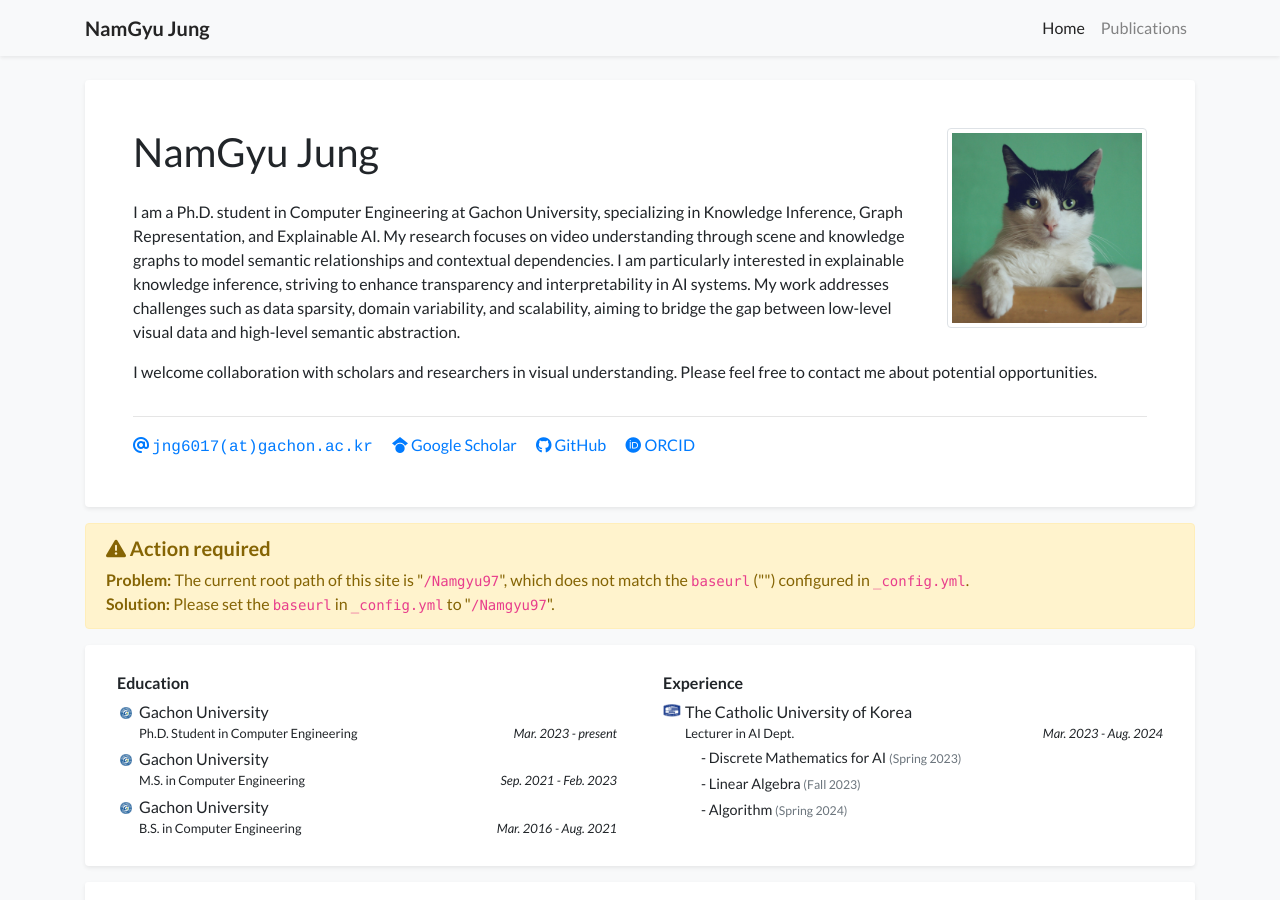
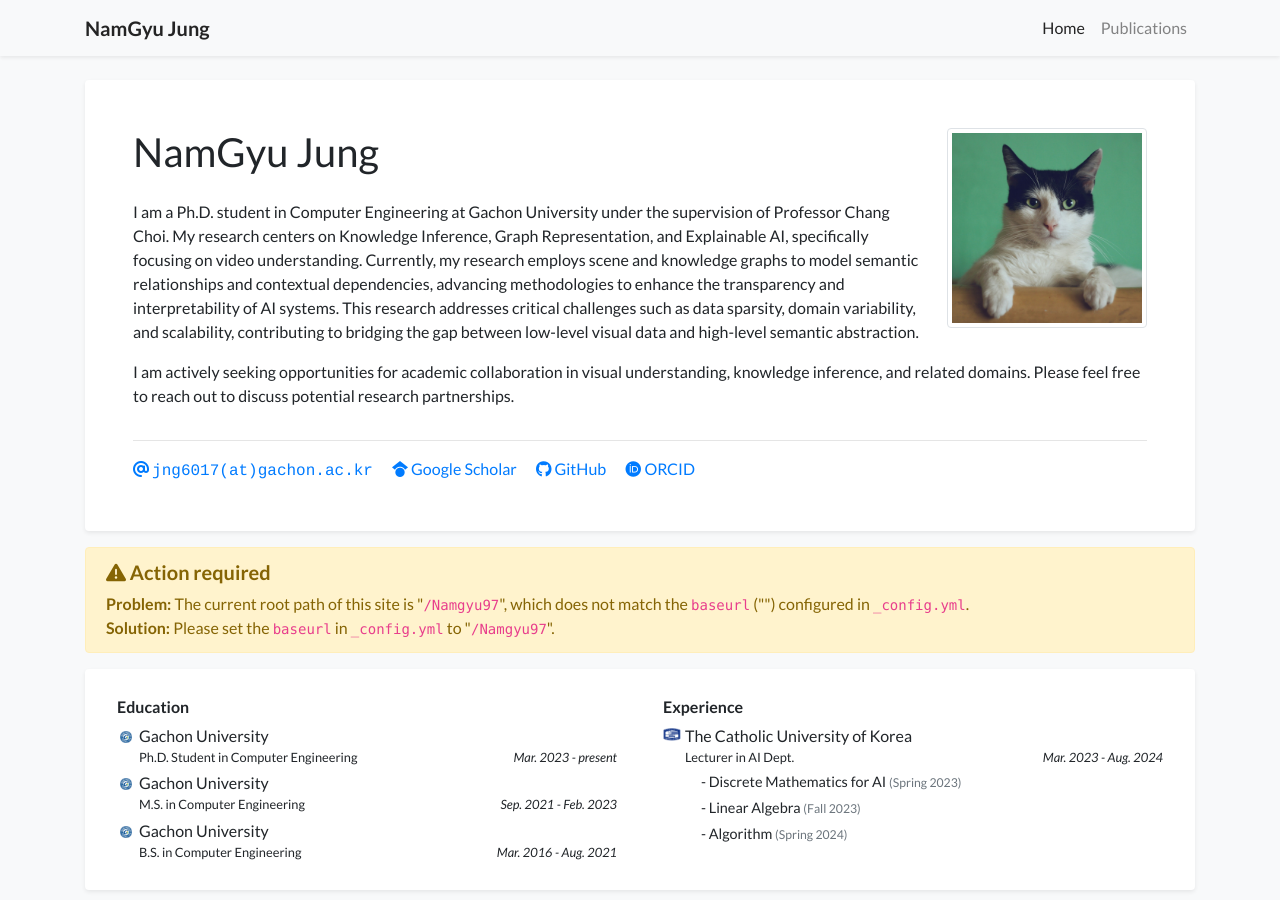
Before and after one commit to Namgyu97/Namgyu97, a Jekyll site: the page built from index.html, in a window 1280 px wide and 900 px high. Built offline with Jekyll 4.4.1, drawn with Linux system fonts in a browser that asks for light colours; nearby versions of some CDN libraries; a style sheet for code colours, icons or effects is not loaded.

Commit message:
Update profile.yml

```diff
--- a/_data/profile.yml
+++ b/_data/profile.yml
@@ -22,14 +22,14 @@ orcid: 0000-0001-8740-1760
 short_bio_text_justify: false
 short_bio: >-
   <p>
-    I am a Ph.D. student in Computer Engineering at Gachon University, specializing in Knowledge Inference, Graph Representation, and Explainable AI.
-    My research focuses on video understanding through scene and knowledge graphs to model semantic relationships and contextual dependencies.
-    I am particularly interested in explainable knowledge inference, striving to enhance transparency and interpretability in AI systems.
-    My work addresses challenges such as data sparsity, domain variability, and scalability, aiming to bridge the gap between low-level visual data and high-level semantic abstraction.
+    I am a Ph.D. student in Computer Engineering at Gachon University under the supervision of Professor Chang Choi.
+    My research centers on Knowledge Inference, Graph Representation, and Explainable AI, specifically focusing on video understanding.
+    Currently, my research employs scene and knowledge graphs to model semantic relationships and contextual dependencies, advancing methodologies to enhance the transparency and interpretability of AI systems.
+    This research addresses critical challenges such as data sparsity, domain variability, and scalability, contributing to bridging the gap between low-level visual data and high-level semantic abstraction.
   </p>
   <p>
-    I welcome collaboration with scholars and researchers in visual understanding.
-    Please feel free to contact me about potential opportunities.
+    I am actively seeking opportunities for academic collaboration in visual understanding, knowledge inference, and related domains.
+    Please feel free to reach out to discuss potential research partnerships.
   </p>
 
 portrait_url: /assets/images/photos/portrait.jpg
```
